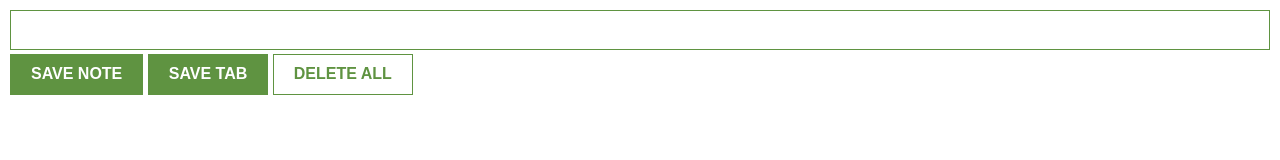
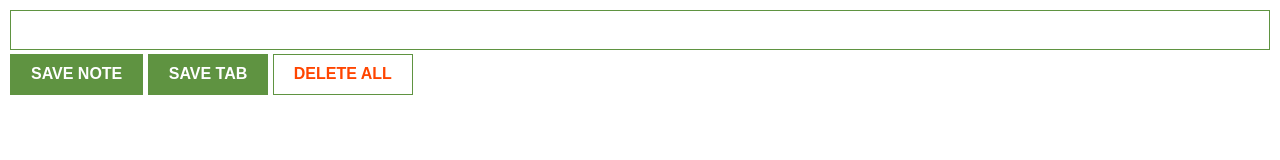
Before and after one commit to ranjitsinghgill/Booksaver, a browser extension: page index.html in a window 1280 px wide. Drawn offline with nearby package versions, Linux system fonts and the light colour scheme.

Commit message:
Change del button color

```diff
--- a/index.css
+++ b/index.css
@@ -23,7 +23,7 @@ button {
 
 #delete-btn {
     background: white;
-    color: #5f9341;
+    color: orangered;
 }
 
 ul {
```
